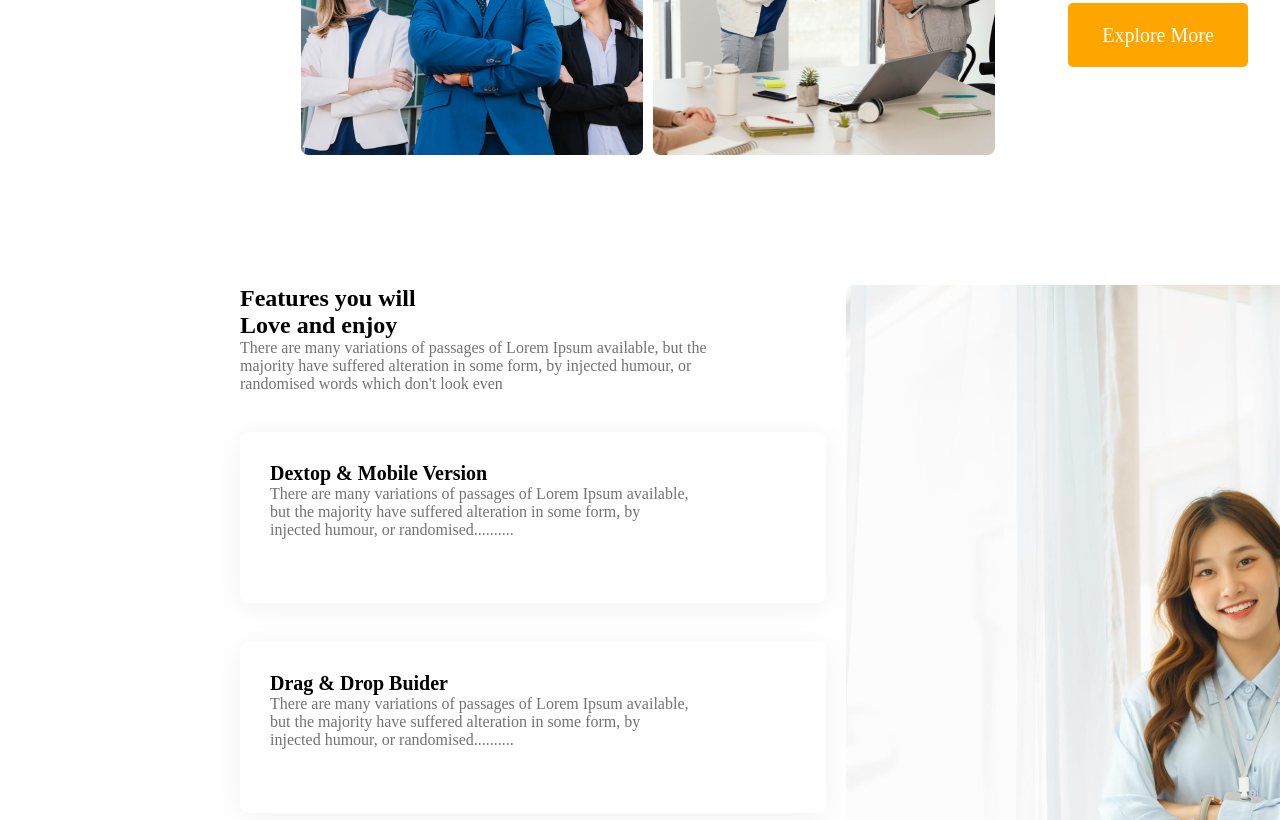
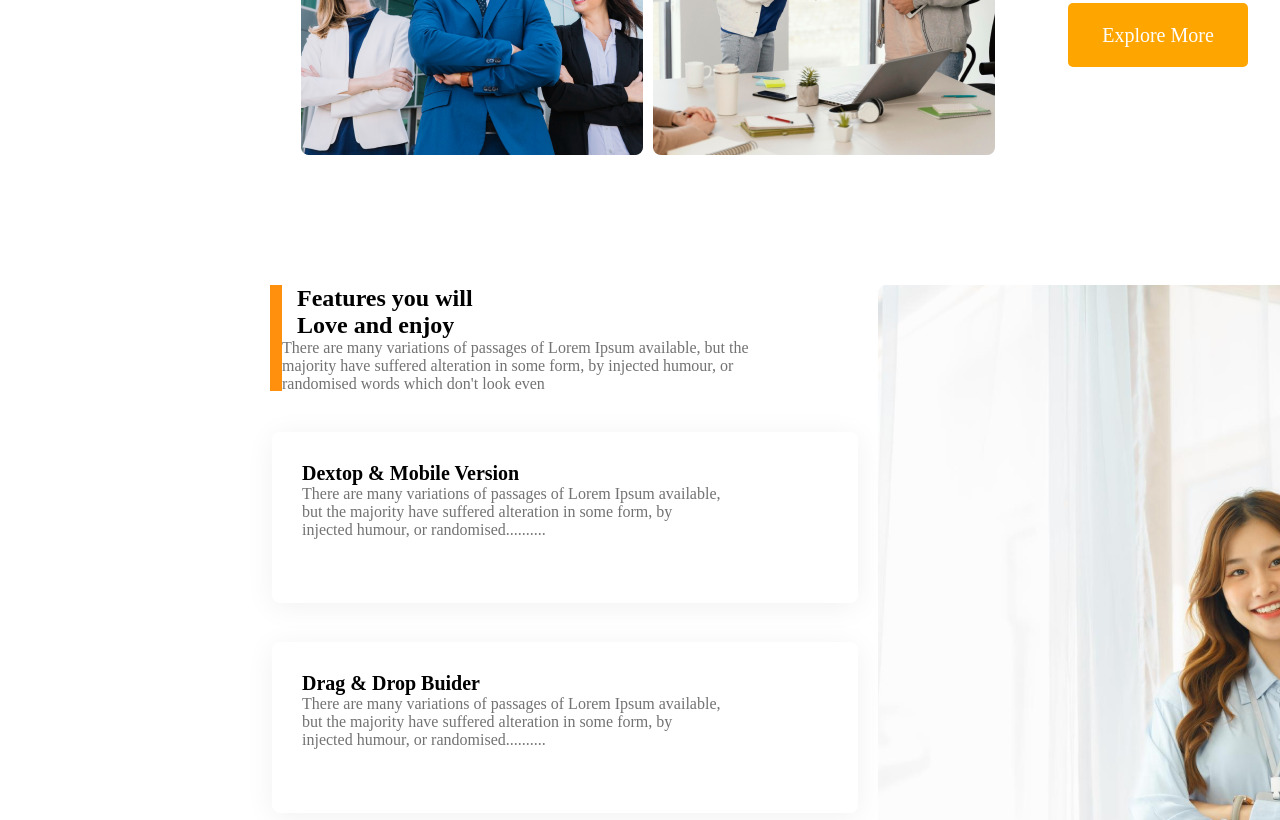
Before and after one commit to priyab99/new-assignment-two, a plain HTML site: page index.html in a window 1280 px wide. Shown: the part 1960-2780 px from the top of the page. Drawn offline with Linux system fonts and the light colour scheme.

Commit message:
all section done

```diff
--- a/index.html
+++ b/index.html
@@ -53,12 +53,17 @@
     <!--second section-->
     <section class="section-two">
         <div class="section-two-class">
+            <div class="highlighter">
+                <button></button>
+            </div>
             <div class="box-classes">
+                <div class="class1-container">
                 <div class="class1">
                     <h2>Features you will <br>Love and enjoy</h2>
                     <p class="p-one">There are many variations of passages of Lorem Ipsum available, but the <br>
                         majority have suffered alteration in some form, by injected humour, or <br>
                         randomised words which don't look even</p>
+                        </div>
                 </div>
             <div class="classes">
                 <div class="classes-info">
@@ -97,7 +102,7 @@
             <div class="class-img">
                 <img src="images/architect.png" alt="">
             </div>
-        </div>
+            </div>
         <div class="buttton">
         <button class="bigger-button">10 + Year <br> Experience </button>
         </div>
--- a/style/style.css
+++ b/style/style.css
@@ -93,6 +93,13 @@ nav li a{
     color: orange;
 }
 /*second section*/
+.section-two{
+
+    width: 1440px;
+   height: 1068px;
+   padding-bottom: 145px;
+}
+
 .section-two-class{
     display: flex;
     gap:20px;
@@ -100,9 +107,25 @@ nav li a{
     padding-left: 240px;
     padding-right: 240px;
 }
+.highlighter{
+    position: relative;
+    left: 30px;
+}
+.highlighter button{
+    border: 0;
+    width: 5px;
+    height: 106px;
+    background-color: #FF900E;
+}
+.class1-container h2{
+    padding-left:25px;
+}
 .class-1 h2{
-    font-size: 45px
+    font-size: 45px;
 
+}
+.class1-container p{
+    padding-left: 10px;
 }
 .box-classes{
     display: grid;
@@ -122,7 +145,9 @@ nav li a{
     padding: 30px 30px 30px 30px;
 }
 .button{
-    padding-left: 880px;
+    position: absolute;
+    left: 880px;
+    top:200px;
 }
 
 .bigger-button{
@@ -157,9 +182,20 @@ nav li a{
     border: 1px solid #FF900E;
     border-radius: 8px;
 
+
 }
 .boxes-info{
     padding: 45px 36px 59px 35px;
+}
+.boxes-info h3{
+    font-size: 45px;
+    color: #424242;
+    padding-top:10px;
+    padding-bottom: 10px;
+}
+.boxes-info p{
+    color: #424242;
+    font-size: 20px;
 }
 .footer-title{
     text-align: center;
```
